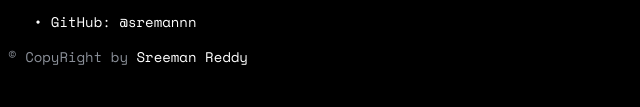
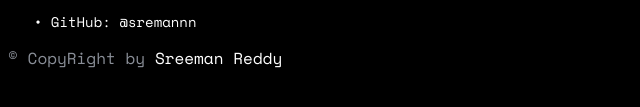
Before and after one commit to sremannn/Portfolio, a plain HTML site: page index.html in a window 1280 px wide. Shown: the part 543-650 px from the top of the page, 0-640 px from the left. Drawn offline with nearby package versions, Linux system fonts and the light colour scheme.

Commit message:
index.html

```diff
--- a/index.html
+++ b/index.html
@@ -23,7 +23,7 @@
     <p>&nbsp;&nbsp; • Twitter: <a href="https://twitter.com/sremannn/">@sremannn</a></p>
     <p>&nbsp;&nbsp; • Instagram: <a href="https://instagram.com/sremannn/">@sremannn</a></p>
     <p>&nbsp;&nbsp; • GitHub: <a href="https://github.com/sremannn/">@sremannn</a></p>
-    <p></p>
-    <p style="color: rgb(138, 143, 152); text-align: left;">© CopyRight by <a href="https://sreemann.vercel.app/">Sreeman Reddy</a></p>
+    <p> </p>
+    <span style="color: rgb(138, 143, 152); text-align: left;">© CopyRight by <a href="https://sreemann.vercel.app/">Sreeman Reddy</a></span>
 </body>
 </html>
```
